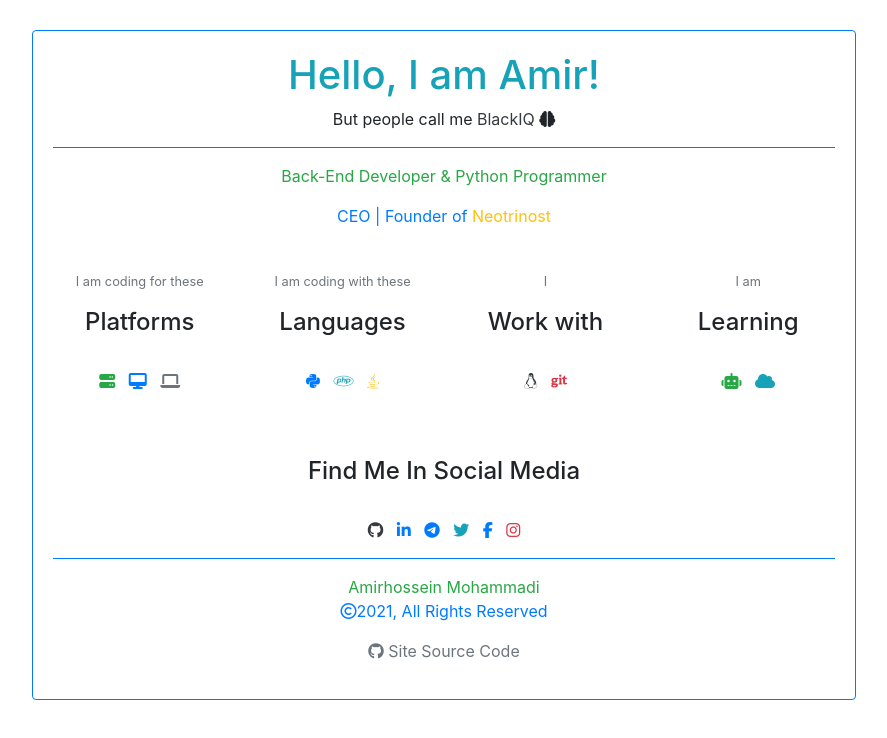
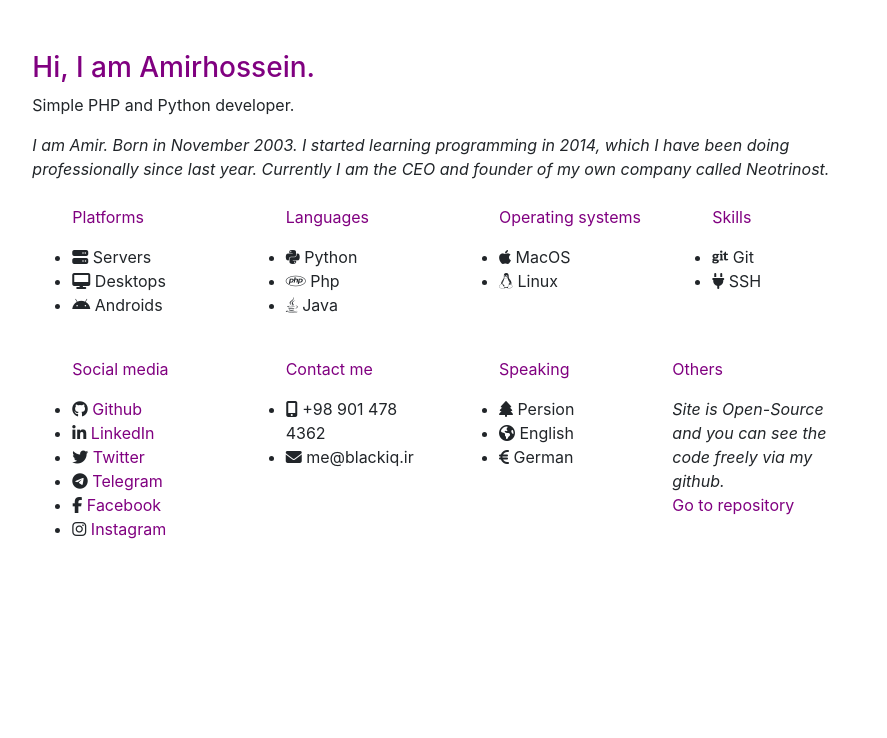
Before and after one commit to BlackIQ/BlackIQ.ir, a plain HTML site: page app/templates/index.html in a window 1280 px wide. Shown: the whole page, without its empty margins (196-1083 px from the left). Drawn offline with nearby package versions, Linux system fonts and the light colour scheme.

Commit message:
Change all template

```diff
--- a/app/templates/index.html
+++ b/app/templates/index.html
@@ -29,8 +29,14 @@
 		<link rel="stylesheet" href="https://stackpath.bootstrapcdn.com/bootstrap/4.4.1/css/bootstrap.min.css">
 		<script src="https://kit.fontawesome.com/4a679d8ec0.js" crossorigin="anonymous"></script>
 		<style>
-			body {
-				padding-top: 30px;
+			.main {
+				padding-top: 4%;
+			}
+			.left {
+				text-align: left;
+			}
+			.color {
+				color: purple;
 			}
 		</style>
 
@@ -44,99 +50,92 @@
             <div class="text-center">
                 <div class="row">
                     <div class="col-md-2"></div>
-                    <div class="col-md-8">
-                        <div class="card border-primary">
-                            <div class="card-body">
-                                <div>
-                                    <h1 class="text-info">Hello, I am Amir!</h1>
-                                    <p>But people call me <span class="text-dark">BlackIQ</span> <i class="fa fa-brain"></i></p>
-                                </div>
-                                <hr class="border-primary">
-                                <div>
-                                    <p class="text-success">Back-End Developer & Python Programmer</p>
-                                    <p class="text-primary">CEO | Founder of <a href="https://neotrinost.ir" class="text-warning">Neotrinost</a></p>
+                    <div class="col-md-8 main">
+                    	<div class="left">
+                        	<h3 class="color">Hi, I am Amirhossein.</h3>
+                        	<p>Simple PHP and Python developer.</p>
+                        	<i>
+                        	I am Amir. Born in November 2003.
+                        	I started learning programming in 2014, which I have been doing professionally since last year.
+                        	Currently I am the CEO and founder of my own company called Neotrinost.
+                        	</i>
                         </div>
                         <br>
-                                <div class="row">
+                        <div class="row left">
                             <div class="col-md-3">
-                                        <p class="text-secondary"><small>I am coding for these</small></p>
-                                        <h4>Platforms</h4>
-                                        <br>
-                                        <p>
-                                            <i class="fa fa-server text-success"></i>
-                                            &nbsp;
-                                            <i class="fa fa-desktop text-primary"></i>
-                                            &nbsp;
-                                            <i class="fa fa-laptop text-secondary"></i>
-                                        </p>
+                            	<ul>
+                            		<p class="color">Platforms</p>
+                            		<li><i class="fa fa-server"></i> Servers</li>
+                            		<li><i class="fa fa-desktop"></i> Desktops</li>
+                            		<li><i class="fa fa-android"></i> Androids</li>
+                            	</ul>
                                 <br>
                             </div>
                             <div class="col-md-3">
-                                        <p class="text-secondary"><small>I am coding with these</small></p>
-                                        <h4>Languages</h4>
-                                        <br>
-                                        <p>
-                                            <i class="fab fa-python text-primary"></i>
-                                            &nbsp;
-                                            <i class="fab fa-php text-info"></i>
-                                            &nbsp;
-                                            <i class="fab fa-java text-warning"></i>
-                                        </p>
+                            	<ul>
+                            		<p class="color">Languages</p>
+                            		<li><i class="fab fa-python"></i> Python</li>
+                            		<li><i class="fab fa-php"></i> Php</li>
+                            		<li><i class="fab fa-java"></i> Java</li>
+                            	</ul>
                                 <br>
                             </div>
                             <div class="col-md-3">
-                                        <p class="text-secondary"><small>I</small></p>
-                                        <h4>Work with</h4>
-                                        <br>
-                                        <p>
-                                            <i class="fab fa-linux text-dark"></i>
-                                            &nbsp;
-                                            <i class="fab fa-git text-danger"></i>
-                                        </p>
+                                <ul>
+                            		<p class="color">Operating systems</p>
+                            		<li><i class="fa fa-apple"></i> MacOS</li>
+                            		<li><i class="fa fa-linux"></i> Linux</li>
+                            	</ul>
                                 <br>
                             </div>
                             <div class="col-md-3">
-                                        <p class="text-secondary"><small>I am</small></p>
-                                        <h4>Learning</h4>
-                                        <br>
-                                        <p>
-                                            <i class="fa fa-robot text-success"></i>
-                                            &nbsp;
-                                            <i class="fa fa-cloud text-info"></i>
-                                        </p>
+                                <ul>
+                            		<p class="color">Skills</p>
+                            		<li><i class="fa fa-git"></i> Git</li>
+                            		<li><i class="fa fa-plug"></i> SSH</li>
+                            	</ul>
                                 <br>
                             </div>
                         </div>
+                        <div class="row left">
+                            <div class="col-md-3">
+                            	<ul>
+                            		<p class="color">Social media</p>
+                            		<li><i class="fa fa-github"></i> <a href="#" class="color">Github</a></li>
+                            		<li><i class="fa fa-linkedin"></i> <a href="#" class="color">LinkedIn</a></li>
+                            		<li><i class="fa fa-twitter"></i> <a href="#" class="color">Twitter</a></li>
+                            		<li><i class="fa fa-telegram"></i> <a href="#" class="color">Telegram</a></li>
+                            		<li><i class="fa fa-facebook"></i> <a href="#" class="color">Facebook</a></li>
+                            		<li><i class="fa fa-instagram"></i> <a href="#" class="color">Instagram</a></li>
+                            	</ul>
                                 <br>
-                                <div>
-                                    <h4>Find Me In Social Media</h4>
+                            </div>
+                            <div class="col-md-3">
+                            	<ul>
+                            		<p class="color">Contact me</p>
+                            		<li><i class="fa fa-mobile"></i> +98 901 478 4362</li>
+                            		<li><i class="fa fa-envelope"></i> me@blackiq.ir</li>
+                            	</ul>
                                 <br>
-                                    <p>
-                                        <a href="#" class="text-dark"><i class="fa fa-github"></i></a>
-                                        &nbsp;
-                                        <a href="#" class="text-primary"><i class="fa fa-linkedin"></i></a>
-                                        &nbsp;
-                                        <a href="#" class="text-primary"><i class="fa fa-telegram"></i></a>
-                                        &nbsp;
-                                        <a href="#" class="text-info"><i class="fa fa-twitter"></i></a>
-                                        &nbsp;
-                                        <a href="#" class="text-primary"><i class="fa fa-facebook"></i></a>
-                                        &nbsp;
-                                        <a href="#" class="text-danger"><i class="fa fa-instagram"></i></a>
-                                    </p>
                             </div>
-                                <hr class="border-primary">
-                                <p class="text-primary">
-                                    <a href="https://linkedin.com/in/amirhosseinmohammadi" class="text-success">Amirhossein Mohammadi</a>
+                            <div class="col-md-3">
+                            	<ul>
+                            		<p class="color">Speaking</p>
+                            		<li><i class="fa fa-tree"></i> Persion</li>
+                            		<li><i class="fa fa-globe"></i> English</li>
+                            		<li><i class="fa fa-eur"></i> German</li>
+                            	</ul>
                                 <br>
-                                    <i class="fa fa-copyright"></i>2021, All Rights Reserved
-                                </p>
-                                <p>
-                                    <a href="https://github.com/BlackIQ/BlackIQ.ir" class="text-secondary"><i class="fa fa-github text-secondary"></i> Site Source Code</a>
-                                </p>
+                            </div>
+                            <div class="col-md-3">
+                            	<p class="color">Others</p>
+                            	<i>Site is Open-Source and you can see the code freely via my github.</i>
+                            	<br>
+                            	<a class="color" href="https://github.com/BlackIQ/BlackIQ.ir">Go to repository</a>
                             </div>
                         </div>
                     </div>
+                    <div class="col-md-2"></div>
                 </div>
             </div>
             <br>
```
Lines whose indentation alone changed are shown as unchanged.
